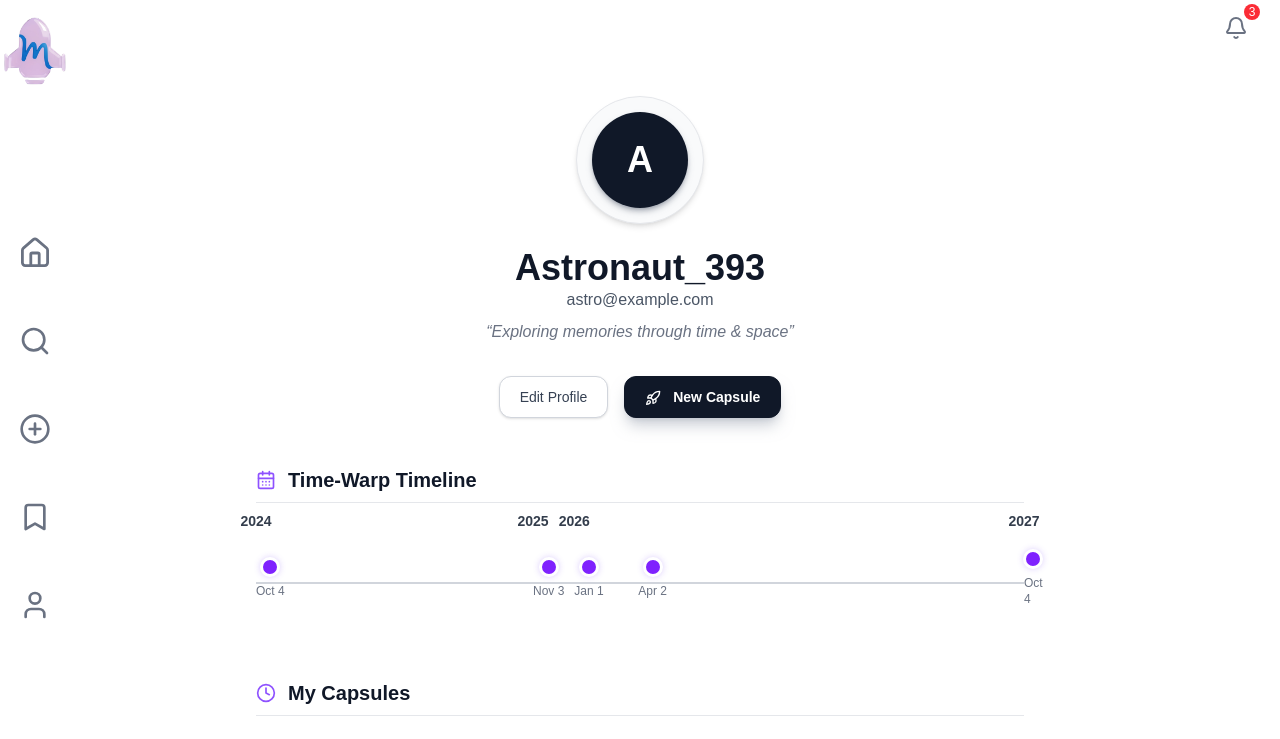
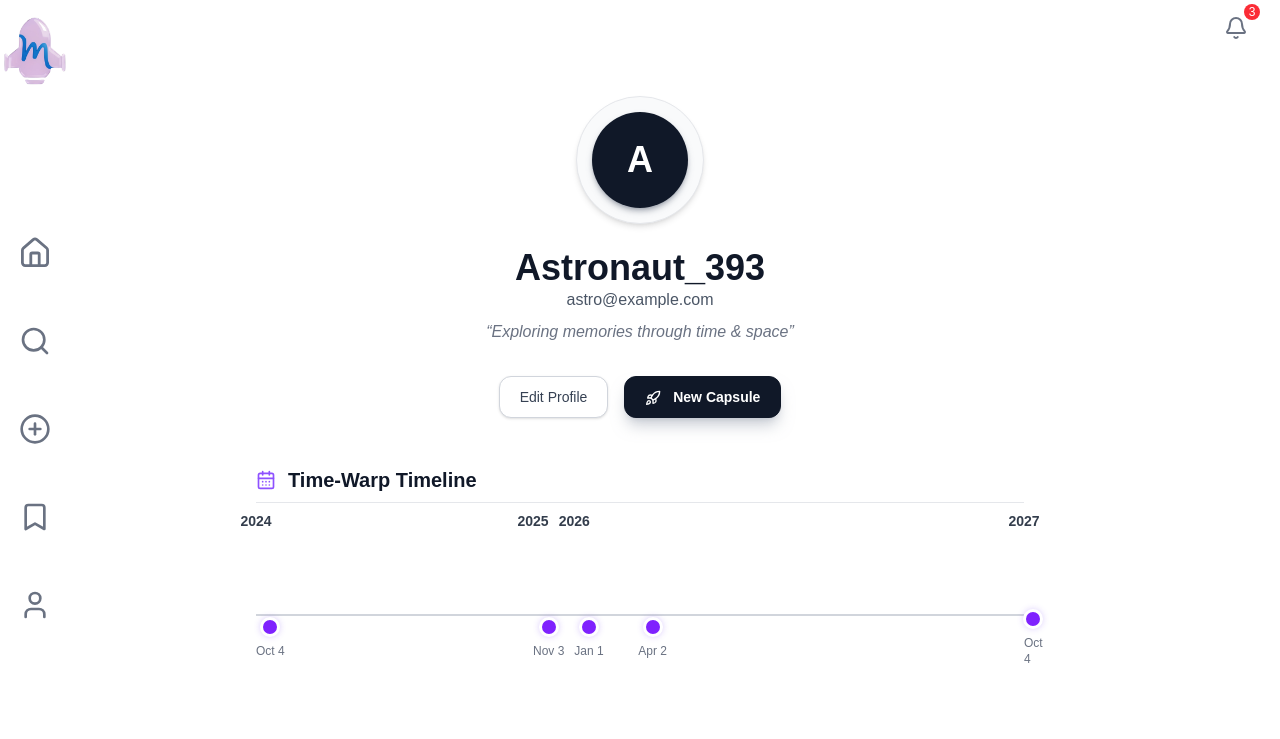
Before and after one commit to nawapawn/time-capsule-app-v1, a Next.js app: page /profile in a window 1280 px wide. Shown: the top 739 px of the page. Built offline with nearby package versions, Linux system fonts and the light colour scheme.

Commit message:
แก้ดีพลอยไม่ผ่าน ลบ any

```diff
--- a/src/app/profile/page.tsx
+++ b/src/app/profile/page.tsx
@@ -6,31 +6,29 @@ import { Clock, CalendarDays, Rocket, X, Lock } from "lucide-react";
 import Link from "next/link";
 import Avatar from "@/components/Avatar";
 import CapsuleCard from "@/components/CapsuleCard";
-import { mockCapsules } from "@/lib/mockData"; // 👈 ใช้เป็นค่าเริ่มต้นเท่านั้น
+import { mockCapsules } from "@/lib/mockData";
 import CreateCapsuleForm from "@/components/CreateCapsuleForm";
 import { useProfileStore } from "@/store/profileStore";
-import { Capsule, CapsuleType } from "@/types"; // 👈 นำเข้า Capsule และ CapsuleType
+import { Capsule } from "@/types";
 
-// ⚠️ ใช้ CapsuleType จาก CreateCapsuleForm.tsx เพื่อความสอดคล้อง
-// แต่เนื่องจาก CapsuleType ไม่ได้ถูก import ในไฟล์นี้โดยตรง (มาจาก CreateCapsuleForm)
-// และเรามี Capsule ที่ import มาแล้ว เราจะปรับให้มันเข้ากัน
+// กำหนดเกณฑ์ความใกล้ชิดสำหรับ Timeline Clustering (0.01 = 1% ของไทม์ไลน์ทั้งหมด)
+const NEARBY_THRESHOLD = 0.015;
+// กำหนดระยะการเลื่อนในแนวตั้ง
+const Y_OFFSET_DISTANCE = 30;
 
 export default function ProfilePage() {
     const { profile } = useProfileStore();
-    // 💥 1. เปลี่ยนมาใช้ state เพื่อเก็บรายการแคปซูล
     const [capsules, setCapsules] = useState<Capsule[]>(mockCapsules as Capsule[]);
     const [selectedCapsule, setSelectedCapsule] = useState<Capsule | null>(null);
     const [isCreateModalOpen, setIsCreateModalOpen] = useState(false);
 
     const toggleCreateModal = () => setIsCreateModalOpen(prev => !prev);
 
-    // 💥 2. ฟังก์ชันสำหรับเพิ่มแคปซูลใหม่
     const addNewCapsule = useCallback((newCapsule: Capsule) => {
-        setCapsules(prevCapsules => [newCapsule, ...prevCapsules]); // เพิ่มแคปซูลใหม่ที่ด้านบน
+        setCapsules(prevCapsules => [newCapsule, ...prevCapsules]);
     }, []);
 
-
-    // 💥 3. แก้ไข useMemo ให้คำนวณจาก state 'capsules'
+    // คำนวณปีสำหรับ Timeline Header (ไม่เปลี่ยนแปลงมากนัก)
     const timelineYears = useMemo(() => {
         if (!capsules.length) return [];
 
@@ -60,12 +58,11 @@ export default function ProfilePage() {
 
             return { year: year, position: position, };
         }).sort((a, b) => parseInt(a.year) - parseInt(b.year));
-    }, [capsules]); // 👈 Dependency array: อัปเดตเมื่อ 'capsules' เปลี่ยน
+    }, [capsules]);
 
     // ** 🛠️ Utility Function สำหรับป้องกัน Hydration Mismatch 🛠️ **
-    // ใช้เพื่อคำนวณตำแหน่งที่มีการปัดเศษทศนิยมที่แน่นอน
     const calculatePositionStyle = useCallback((position: number) => {
-        // Fix Hydration Mismatch: ปัดเศษทศนิยม 4 ตำแหน่งเพื่อให้ค่า string ตรงกัน
+        // Fix Hydration Mismatch: ปัดเศษทศนิยม 4 ตำแหน่ง
         const roundedPercentage = (position * 100).toFixed(4);
         return {
             left: `${roundedPercentage}%`,
@@ -74,17 +71,72 @@ export default function ProfilePage() {
     }, []);
     // ** -------------------------------------------------------- **
 
+    // 🚀 NEW: คำนวณตำแหน่งและ Offset สำหรับจุด Capsule
+    const positionedCapsules = useMemo(() => {
+        if (!capsules.length) return [];
+
+        const sortedCapsules = capsules
+            .map(c => ({
+                ...c,
+                timestamp: new Date(c.unlockAt).getTime()
+            }))
+            .sort((a, b) => a.timestamp - b.timestamp);
+
+        const allDates = sortedCapsules.map(c => c.timestamp);
+        const globalMinDate = Math.min(...allDates);
+        const globalMaxDate = Math.max(...allDates);
+        const totalRange = globalMaxDate - globalMinDate;
+
+        if (totalRange <= 0) {
+            // กรณีมีแคปซูลเดียวหรือทุกแคปซูลมีวันปลดล็อคเดียวกัน
+            return sortedCapsules.map((c, index) => ({
+                ...c,
+                position: 0.5, // วางไว้ตรงกลาง
+                yOffset: (index % 2 === 0 ? 1 : -1) * Y_OFFSET_DISTANCE // สลับขึ้นลง
+            }));
+        }
+
+        const positioned = sortedCapsules.map(c => ({
+            ...c,
+            position: (c.timestamp - globalMinDate) / totalRange,
+            yOffset: 0, // ค่าเริ่มต้น
+        }));
+
+        // ** Logic สำหรับการเพิ่ม Vertical Offset (Clustering) **
+        for (let i = 1; i < positioned.length; i++) {
+            const current = positioned[i];
+            const previous = positioned[i - 1];
+
+            // ตรวจสอบความใกล้ชิดตาม NEARBY_THRESHOLD
+            if (current.position - previous.position < NEARBY_THRESHOLD) {
+                // ถ้าใกล้กัน ให้สลับตำแหน่ง: จุดปัจจุบันเลื่อนลง, จุดก่อนหน้าเลื่อนขึ้น (ถ้ายังไม่เลื่อน)
+                current.yOffset = Y_OFFSET_DISTANCE;
+                if (previous.yOffset === 0) {
+                    previous.yOffset = -Y_OFFSET_DISTANCE;
+                } else {
+                    // ถ้าจุดก่อนหน้าถูกเลื่อนแล้ว (เช่น จากแคปซูล i-2) ก็ให้เลื่อนจุดปัจจุบันเพิ่มขึ้นไปอีก
+                    // แต่ในกรณีนี้เราจะใช้แค่ 2 ระดับ (-Y_OFFSET_DISTANCE, +Y_OFFSET_DISTANCE) เพื่อความเรียบง่าย
+                    // หรือจะเลื่อนให้จุดปัจจุบันเป็นชั้นต่อไปก็ได้ (เช่น -30, 30, -60, 60...)
+                    // แต่สำหรับโค้ดนี้จะใช้แค่ 2 ชั้น
+                    current.yOffset = previous.yOffset === Y_OFFSET_DISTANCE ? -Y_OFFSET_DISTANCE : Y_OFFSET_DISTANCE;
+                }
+            } else {
+                current.yOffset = 0;
+            }
+        }
+
+        return positioned;
+    }, [capsules]);
+
 
     return (
-        // ********** ⚪️ ธีมสีขาวมินิมอล (Minimal White) ⚪️ **********
-        // 🚀 แก้ไข: เปลี่ยน py-8 เป็น pt-24 เพื่อเลื่อนเนื้อหาลงมาให้พ้น Navbar
         <main className="min-h-screen bg-white text-gray-900 relative overflow-hidden px-6 pt-24 pb-20">
 
-            {/* 💥 4. Modal Form สร้างแคปซูลใหม่: ส่งฟังก์ชัน onCreate */}
+            {/* Modal Form สร้างแคปซูลใหม่ */}
             <AnimatePresence>
                 {isCreateModalOpen && (
                     <CreateCapsuleForm
-                        onCreate={addNewCapsule as any} // 👈 ส่งฟังก์ชันเพิ่มแคปซูล
+                        onCreate={addNewCapsule}
                         onClose={() => setIsCreateModalOpen(false)}
                     />
                 )}
@@ -93,7 +145,7 @@ export default function ProfilePage() {
 
             <div className="max-w-3xl mx-auto relative z-10 pb-20">
 
-                {/* Header Section (โค้ดส่วนนี้ไม่ได้เปลี่ยนแปลง) */}
+                {/* Header Section (ไม่เปลี่ยนแปลง) */}
                 <section className="flex flex-col items-center mb-12">
                     <motion.div
                         initial={{ scale: 0.5, rotate: -180, opacity: 0 }}
@@ -123,7 +175,7 @@ export default function ProfilePage() {
                             </motion.button>
                         </Link>
 
-                        {/* 💥 2. ปุ่ม New Capsule: ใช้ onClick={toggleCreateModal} */}
+                        {/* ปุ่ม New Capsule */}
                         <motion.button
                             onClick={toggleCreateModal}
                             whileHover={{ scale: 1.05, boxShadow: "0 0 10px rgba(0, 0, 0, 0.4)" }}
@@ -141,13 +193,13 @@ export default function ProfilePage() {
                         <CalendarDays size={20} className="text-violet-500" /> Time-Warp Timeline
                     </h2>
 
-                    <div className="relative w-full h-24 mt-4">
-                        {/* Year Labels */}
+                    {/* 🚀 แก้ไข: เพิ่ม h-40 เพื่อรองรับการเลื่อนจุดขึ้นลง */}
+                    <div className="relative w-full h-40 mt-8">
+                        {/* Year Labels (ใช้ตำแหน่งเดิม) */}
                         <div className="absolute inset-x-0 top-[-1.5rem] flex justify-between h-8">
                             {timelineYears.map((item) => (
                                 <div
                                     key={item.year}
-                                    // 🚀 FIX: ใช้ calculatePositionStyle ที่มี .toFixed(4)
                                     style={calculatePositionStyle(item.position)}
                                     className="absolute text-sm font-bold text-gray-800 opacity-90"
                                 >
@@ -164,33 +216,24 @@ export default function ProfilePage() {
                             }}
                         ></div>
 
-                        {/* Capsule points */}
-                        <div className="absolute inset-0 flex items-center px-4 pt-0">
-                            {capsules // 👈 ใช้ state 'capsules'
-                                .sort((a, b) => new Date(a.unlockAt).getTime() - new Date(b.unlockAt).getTime())
-                                .map((capsule, index) => {
+                        {/* Capsule points - ใช้ positionedCapsules และ yOffset */}
+                        {/* 🚀 แก้ไข: เปลี่ยน top-1/2 เป็น top-[35%] และปรับ padding-x */}
+                        <div className="absolute inset-0 flex items-center px-4" style={{ top: '35%' }}>
+                            {positionedCapsules.map((capsule, index) => { // 👈 ใช้ positionedCapsules
                                 const date = new Date(capsule.unlockAt);
                                 const label = date.toLocaleDateString("en-US", { day: "numeric", month: "short" });
-
-                                    const allDates = capsules.map(c => new Date(c.unlockAt).getTime()); // 👈 ใช้ state 'capsules'
-                                    const globalMinDate = Math.min(...allDates);
-                                    const globalMaxDate = Math.max(...allDates);
-                                    const totalRange = globalMaxDate - globalMinDate;
-                                    const position = totalRange > 0
-                                        ? (date.getTime() - globalMinDate) / totalRange
-                                        : 0;
-
                                 const dotColorClass = 'bg-violet-600';
 
                                 return (
                                     <motion.div
                                         key={capsule.id}
                                         initial={{ scale: 0, opacity: 0, y: -20 }}
-                                            animate={{ scale: 1, opacity: 1, y: 0 }}
+                                        // 🚀 แก้ไข: ใช้ y: capsule.yOffset + 'px' เพื่อเลื่อนตาม offset
+                                        animate={{ scale: 1, opacity: 1, y: capsule.yOffset + 'px' }}
                                         transition={{ duration: 0.6, type: "spring", delay: 0.2 + index * 0.1 }}
                                         className="flex flex-col items-center group cursor-pointer absolute z-20"
-                                            // 🚀 FIX: ใช้ calculatePositionStyle ที่มี .toFixed(4)
-                                            style={calculatePositionStyle(position)}
+                                        // 🚀 แก้ไข: ใช้ capsule.position
+                                        style={calculatePositionStyle(capsule.position)}
                                         onClick={() => setSelectedCapsule(capsule)}
                                     >
                                         {/* **จุด Capsule (Base Dot)** */}
@@ -206,18 +249,19 @@ export default function ProfilePage() {
 
                                         {/* **จุด Capsule (Hover Effect Overlay)** */}
                                         <div
-                                                className="absolute w-5 h-5 rounded-full top-0
-                                        bg-transparent transition-all duration-300 group-hover:scale-[1.6] group-hover:shadow-[0_0_15px_#a78bfa,0_0_30px_rgba(139,92,246,0.2)] z-0"
+                                            className="absolute w-5 h-5 rounded-full top-0 bg-transparent transition-all duration-300 group-hover:scale-[1.6] group-hover:shadow-[0_0_15px_#a78bfa,0_0_30px_rgba(139,92,246,0.2)] z-0"
                                             style={{
                                                 transform: 'translateY(-50%)'
                                             }}
                                         ></div>
 
+                                        {/* 🚀 แก้ไข: ตำแหน่ง Label ต้องอยู่ด้านล่างเสมอ (mt-4) */}
                                         <motion.div
                                             initial={{ opacity: 0 }}
                                             animate={{ opacity: 1 }}
                                             transition={{ delay: 0.5 }}
-                                                className="mt-4 text-xs font-medium text-gray-500 group-hover:text-violet-600 transition-colors"
+                                            // 🚀 แก้ไข: ถ้ามี yOffset เป็นบวก (เลื่อนลง) ให้ขยับ label ลงอีกเล็กน้อย
+                                            className={`text-xs font-medium text-gray-500 group-hover:text-violet-600 transition-colors ${capsule.yOffset > 0 ? 'mt-10' : 'mt-4'}`}
                                         >
                                             {label}
                                         </motion.div>
@@ -228,18 +272,17 @@ export default function ProfilePage() {
                     </div>
                 </section>
 
-                {/* 💖 Capsules Section 💖 (โค้ดส่วนนี้แก้ไขให้ใช้ 'capsules' แทน 'mockCapsules') */}
+                {/* 💖 Capsules Section 💖 (ไม่เปลี่ยนแปลง) */}
                 <section className="mt-12">
                     <h2 className="text-xl font-semibold mb-6 flex items-center gap-3 border-b border-gray-200 pb-2">
                         <Clock size={20} className="text-violet-500" /> My Capsules
                     </h2>
                     <div className="space-y-4">
-                        {capsules.map((capsule) => ( // 👈 ใช้ state 'capsules'
+                        {capsules.map((capsule) => (
                             <motion.div
                                 key={capsule.id}
                                 initial={{ opacity: 0, y: 20 }}
                                 animate={{ opacity: 1, y: 0 }}
-                                // 💥 Transition delay ไม่จำเป็นต้องใช้ index ถ้าแคปซูลใหม่ถูกเพิ่มไปด้านหน้า
                                 transition={{ duration: 0.5 }}
                                 onClick={() => setSelectedCapsule(capsule)}
                                 className="cursor-pointer"
@@ -252,7 +295,7 @@ export default function ProfilePage() {
 
             </div>
 
-            {/* ===== Capsule Modal - แก้ไข Logic การแสดงเนื้อหาตามสถานะ Lock ===== */}
+            {/* ===== Capsule Modal - ไม่เปลี่ยนแปลง ===== */}
             <AnimatePresence>
                 {selectedCapsule && (
                     <motion.div
@@ -298,7 +341,7 @@ export default function ProfilePage() {
                                 </span>
                             </div>
 
-                            {/* 💥 Conditional Content: แสดงรายละเอียดหรือข้อความล็อค */}
+                            {/* Conditional Content: แสดงรายละเอียดหรือข้อความล็อค */}
                             {new Date(selectedCapsule.unlockAt).getTime() > Date.now() ? (
                                 // 🔒 LOCKED: แสดงข้อความล็อค
                                 <div className="bg-red-50 p-4 rounded-xl flex flex-col items-center justify-center text-red-600 font-semibold border border-red-200 mt-4">
```
Lines whose indentation alone changed are shown as unchanged.
